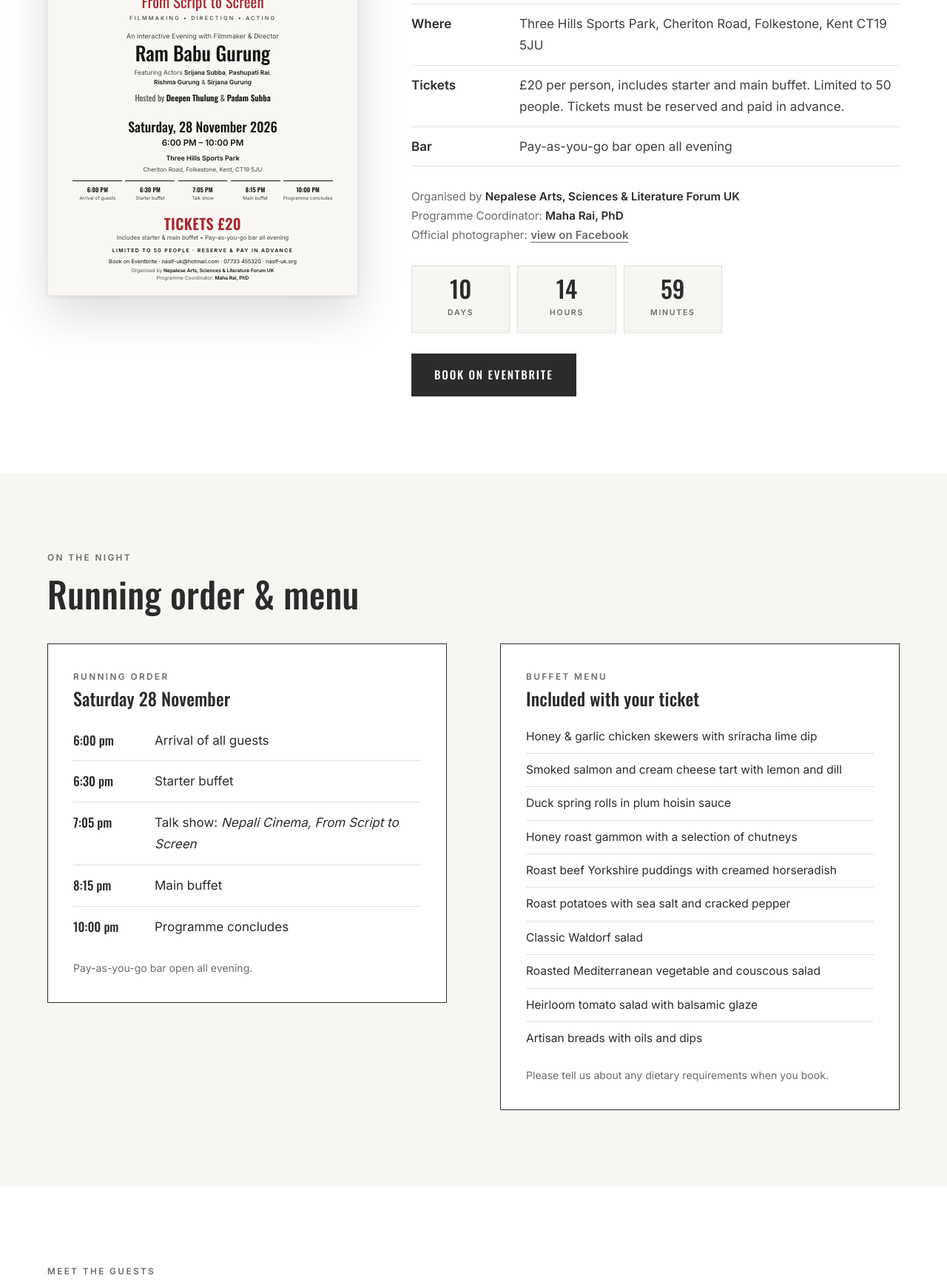
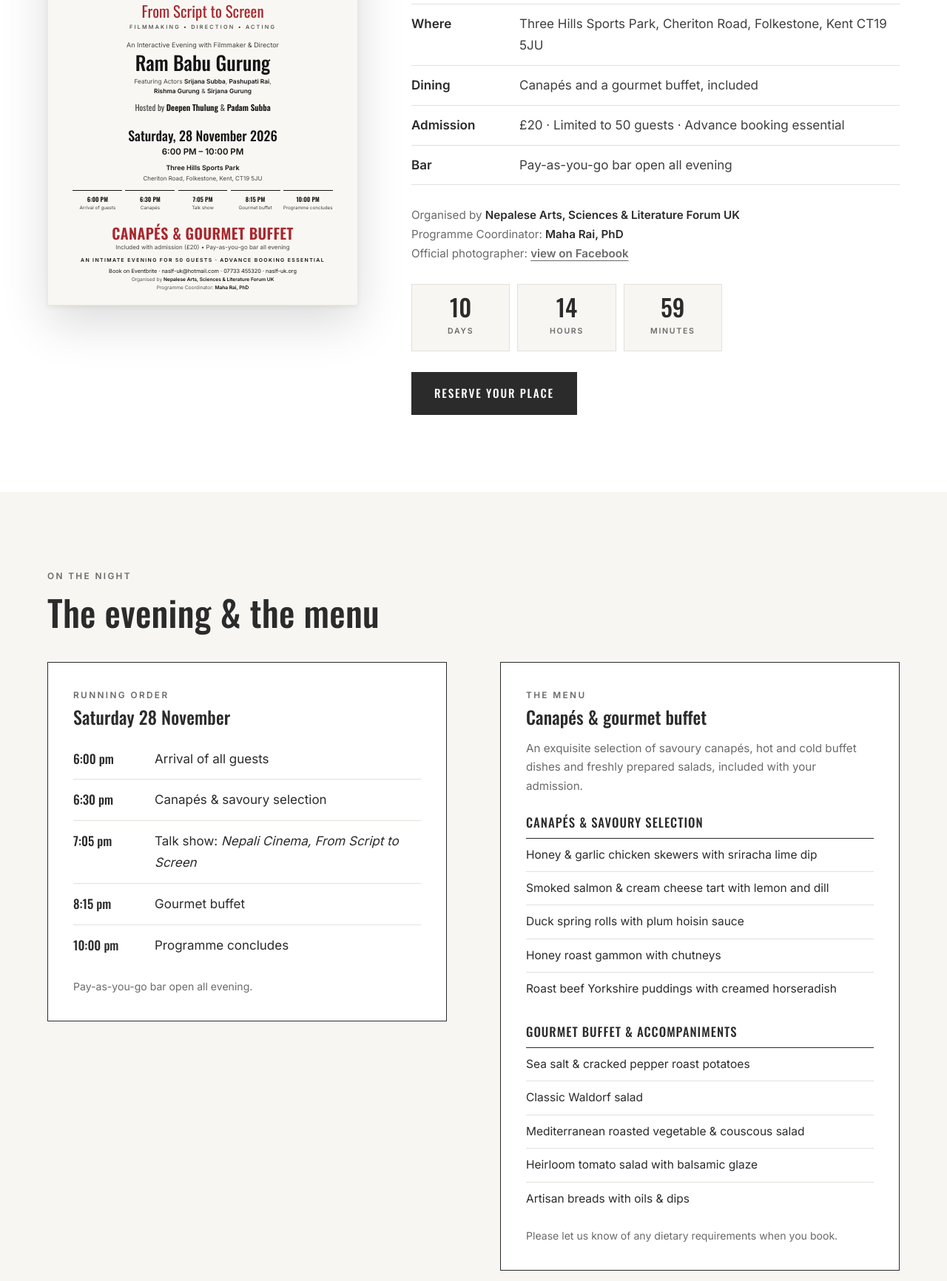
Before and after one commit to raimaha/naslf-website, a plain HTML site: page events.html in a window 1280 px wide. Shown: the part 849-2581 px from the top of the page at 74% size. Drawn offline with nearby package versions, Linux system fonts and the light colour scheme.

Commit message:
Add files via upload

```diff
--- a/events.html
+++ b/events.html
@@ -6,12 +6,12 @@
   <meta charset="UTF-8">
   <meta name="viewport" content="width=device-width, initial-scale=1.0">
   <title>Events | Nepalese Arts, Sciences & Literature Forum UK</title>
-  <meta name="description" content="Nepali Cinema: From Script to Screen. Saturday 28 November 2026, 6 to 10 pm, Three Hills Sports Park, Folkestone. Tickets £20.">
+  <meta name="description" content="Nepali Cinema: From Script to Screen. Saturday 28 November 2026, 6 to 10 pm, Three Hills Sports Park, Folkestone. Canapés and gourmet buffet included.">
   <link rel="canonical" href="https://naslf-uk.org/events">
   <meta property="og:type" content="website">
   <meta property="og:site_name" content="Nepalese Arts, Sciences & Literature Forum UK">
   <meta property="og:title" content="Events | Nepalese Arts, Sciences & Literature Forum UK">
-  <meta property="og:description" content="Nepali Cinema: From Script to Screen. Saturday 28 November 2026, 6 to 10 pm, Three Hills Sports Park, Folkestone. Tickets £20.">
+  <meta property="og:description" content="Nepali Cinema: From Script to Screen. Saturday 28 November 2026, 6 to 10 pm, Three Hills Sports Park, Folkestone. Canapés and gourmet buffet included.">
   <meta property="og:url" content="https://naslf-uk.org/events">
   <meta name="theme-color" content="#454545">
   <link rel="icon" href="favicon.svg" type="image/svg+xml">
@@ -20,7 +20,7 @@
   <link href="https://fonts.googleapis.com/css2?family=Inter:wght@400;500;600&family=Oswald:wght@400;500;600;700&display=swap" rel="stylesheet">
   <link rel="stylesheet" href="style.css">
   <script type="application/ld+json">
-  {"@context": "https://schema.org", "@type": "Event", "name": "Nepali Cinema: From Script to Screen", "description": "An interactive evening with filmmaker and director Ram Babu Gurung, featuring actors Srijana Subba, Pashupati Rai, Rishma Gurung and Sirjana Gurung. Hosted by Deepen Thulung and Padam Subba.", "startDate": "2026-11-28T18:00:00+00:00", "endDate": "2026-11-28T22:00:00+00:00", "eventStatus": "https://schema.org/EventScheduled", "eventAttendanceMode": "https://schema.org/OfflineEventAttendanceMode", "maximumAttendeeCapacity": 50, "location": {"@type": "Place", "name": "Three Hills Sports Park", "address": {"@type": "PostalAddress", "streetAddress": "Cheriton Road", "addressLocality": "Folkestone", "addressRegion": "Kent", "postalCode": "CT19 5JU", "addressCountry": "GB"}}, "offers": {"@type": "Offer", "price": "20", "priceCurrency": "GBP", "url": "https://www.eventbrite.co.uk/e/2004977214822", "availability": "https://schema.org/InStock"}, "organizer": {"@type": "Organization", "name": "Nepalese Arts, Sciences & Literature Forum UK", "url": "https://naslf-uk.org"}, "performer": [{"@type": "Person", "name": "Ram Babu Gurung"}, {"@type": "Person", "name": "Srijana Subba"}, {"@type": "Person", "name": "Pashupati Rai"}, {"@type": "Person", "name": "Rishma Gurung"}, {"@type": "Person", "name": "Sirjana Gurung"}]}
+  {"@context": "https://schema.org", "@type": "Event", "name": "Nepali Cinema: From Script to Screen", "description": "An interactive evening with filmmaker and director Ram Babu Gurung, featuring actors Srijana Subba, Pashupati Rai, Rishma Gurung and Sirjana Gurung. Hosted by Deepen Thulung and Padam Subba.", "startDate": "2026-11-28T18:00:00+00:00", "endDate": "2026-11-28T22:00:00+00:00", "eventStatus": "https://schema.org/EventScheduled", "eventAttendanceMode": "https://schema.org/OfflineEventAttendanceMode", "maximumAttendeeCapacity": 50, "location": {"@type": "Place", "name": "Three Hills Sports Park", "address": {"@type": "PostalAddress", "streetAddress": "Cheriton Road", "addressLocality": "Folkestone", "addressRegion": "Kent", "postalCode": "CT19 5JU", "addressCountry": "GB"}}, "offers": {"@type": "Offer", "price": "20", "priceCurrency": "GBP", "url": "https://www.eventbrite.co.uk/e/nepali-cinema-from-script-to-screen-an-evening-with-ram-babu-gurung-tickets-2004977214822", "availability": "https://schema.org/InStock"}, "organizer": {"@type": "Organization", "name": "Nepalese Arts, Sciences & Literature Forum UK", "url": "https://naslf-uk.org"}, "performer": [{"@type": "Person", "name": "Ram Babu Gurung"}, {"@type": "Person", "name": "Srijana Subba"}, {"@type": "Person", "name": "Pashupati Rai"}, {"@type": "Person", "name": "Rishma Gurung"}, {"@type": "Person", "name": "Sirjana Gurung"}]}
   </script>
 </head>
 <body>
@@ -60,7 +60,7 @@
       <div class="container feature">
         <div class="poster-wrap">
           <!-- EVENT POSTER: built in HTML so it stays sharp at any size -->
-          <figure class="poster" aria-label="Event poster: Nepali Cinema, From Script to Screen. Saturday 28 November 2026, 6 to 10 pm, Three Hills Sports Park, Folkestone. Tickets £20.">
+          <figure class="poster" aria-label="Event poster: Nepali Cinema, From Script to Screen. Saturday 28 November 2026, 6 to 10 pm, Three Hills Sports Park, Folkestone. Canapés and gourmet buffet included.">
             <div class="poster-inner">
               <span class="logo-tile" aria-hidden="true"><div class="logo-mark" aria-hidden="true"><span></span><span></span><span></span></div></span>
               <p class="p-forum">NEPALESE ARTS, SCIENCES &amp; LITERATURE FORUM UK</p>
@@ -79,15 +79,15 @@
               <p class="p-addr">Cheriton Road, Folkestone, Kent, CT19 5JU</p>
               <div class="p-order">
                 <div><b>6:00 PM</b><span>Arrival of guests</span></div>
-                <div><b>6:30 PM</b><span>Starter buffet</span></div>
+                <div><b>6:30 PM</b><span>Canapés</span></div>
                 <div><b>7:05 PM</b><span>Talk show</span></div>
-                <div><b>8:15 PM</b><span>Main buffet</span></div>
+                <div><b>8:15 PM</b><span>Gourmet buffet</span></div>
                 <div><b>10:00 PM</b><span>Programme concludes</span></div>
               </div>
               <div class="p-line"></div>
-              <p class="p-price">TICKETS £20</p>
-              <p class="p-inc">Includes starter &amp; main buffet • Pay-as-you-go bar all evening</p>
-              <p class="p-reserve">LIMITED TO 50 PEOPLE · RESERVE &amp; PAY IN ADVANCE</p>
+              <p class="p-price">CANAPÉS &amp; GOURMET BUFFET</p>
+              <p class="p-inc">Included with admission (£20) • Pay-as-you-go bar all evening</p>
+              <p class="p-reserve">AN INTIMATE EVENING FOR 50 GUESTS · ADVANCE BOOKING ESSENTIAL</p>
               <p class="p-contact">Book on Eventbrite · naslf-uk@hotmail.com · 07733 455320 · naslf-uk.org</p>
               <div class="p-foot">
                 <p>Organised by <strong>Nepalese Arts, Sciences &amp; Literature Forum UK</strong></p>
@@ -105,7 +105,8 @@
             <div><dt>Hosts</dt><dd>Deepen Thulung &amp; Padam Subba</dd></div>
             <div><dt>When</dt><dd>Saturday 28 November 2026, 6:00 pm – 10:00 pm</dd></div>
             <div><dt>Where</dt><dd>Three Hills Sports Park, Cheriton Road, Folkestone, Kent CT19 5JU</dd></div>
-            <div><dt>Tickets</dt><dd>£20 per person, includes starter and main buffet. Limited to 50 people. Tickets must be reserved and paid in advance.</dd></div>
+            <div><dt>Dining</dt><dd>Canapés and a gourmet buffet, included</dd></div>
+            <div><dt>Admission</dt><dd>£20 · Limited to 50 guests · Advance booking essential</dd></div>
             <div><dt>Bar</dt><dd>Pay-as-you-go bar open all evening</dd></div>
           </dl>
           <p class="credits">Organised by <strong>Nepalese Arts, Sciences &amp; Literature Forum UK</strong><br>Programme Coordinator: <strong>Maha Rai, PhD</strong><br>Official photographer: <a href="https://www.facebook.com/profile.php?id=61596335881298" target="_blank" rel="noopener" class="text-link">view on Facebook</a></p>
@@ -115,7 +116,7 @@
             <div><span data-mins>--</span><small>Minutes</small></div>
           </div>
           <div class="btn-row">
-            <a href="https://www.eventbrite.co.uk/e/2004977214822" target="_blank" rel="noopener" class="btn btn-dark">Book on Eventbrite</a>
+            <a href="https://www.eventbrite.co.uk/e/nepali-cinema-from-script-to-screen-an-evening-with-ram-babu-gurung-tickets-2004977214822" target="_blank" rel="noopener" class="btn btn-dark">Reserve your place</a>
           </div>
         </div>
       </div>
@@ -124,36 +125,41 @@
     <section class="soft">
       <div class="container">
         <p class="eyebrow">On the night</p>
-        <h2 class="section-title">Running order &amp; menu</h2>
+        <h2 class="section-title">The evening &amp; the menu</h2>
         <div class="two-col" style="margin-top:40px">
           <div class="card">
             <p class="eyebrow">Running order</p>
             <h3>Saturday 28 November</h3>
             <ol class="timeline">
               <li><time>6:00 pm</time><span>Arrival of all guests</span></li>
-              <li><time>6:30 pm</time><span>Starter buffet</span></li>
+              <li><time>6:30 pm</time><span>Canapés &amp; savoury selection</span></li>
               <li><time>7:05 pm</time><span>Talk show: <em>Nepali Cinema, From Script to Screen</em></span></li>
-              <li><time>8:15 pm</time><span>Main buffet</span></li>
+              <li><time>8:15 pm</time><span>Gourmet buffet</span></li>
               <li><time>10:00 pm</time><span>Programme concludes</span></li>
             </ol>
             <p class="small-note">Pay-as-you-go bar open all evening.</p>
           </div>
           <div class="card">
-            <p class="eyebrow">Buffet menu</p>
-            <h3>Included with your ticket</h3>
+            <p class="eyebrow">The menu</p>
+            <h3>Canapés &amp; gourmet buffet</h3>
+            <p class="menu-intro">An exquisite selection of savoury canapés, hot and cold buffet dishes and freshly prepared salads, included with your admission.</p>
+            <p class="menu-head">Canapés &amp; savoury selection</p>
             <ul class="menu-list">
               <li>Honey &amp; garlic chicken skewers with sriracha lime dip</li>
-              <li>Smoked salmon and cream cheese tart with lemon and dill</li>
-              <li>Duck spring rolls in plum hoisin sauce</li>
-              <li>Honey roast gammon with a selection of chutneys</li>
+              <li>Smoked salmon &amp; cream cheese tart with lemon and dill</li>
+              <li>Duck spring rolls with plum hoisin sauce</li>
+              <li>Honey roast gammon with chutneys</li>
               <li>Roast beef Yorkshire puddings with creamed horseradish</li>
-              <li>Roast potatoes with sea salt and cracked pepper</li>
+            </ul>
+            <p class="menu-head">Gourmet buffet &amp; accompaniments</p>
+            <ul class="menu-list">
+              <li>Sea salt &amp; cracked pepper roast potatoes</li>
               <li>Classic Waldorf salad</li>
-              <li>Roasted Mediterranean vegetable and couscous salad</li>
+              <li>Mediterranean roasted vegetable &amp; couscous salad</li>
               <li>Heirloom tomato salad with balsamic glaze</li>
-              <li>Artisan breads with oils and dips</li>
+              <li>Artisan breads with oils &amp; dips</li>
             </ul>
-            <p class="small-note">Please tell us about any dietary requirements when you book.</p>
+            <p class="small-note">Please let us know of any dietary requirements when you book.</p>
           </div>
         </div>
       </div>
@@ -229,11 +235,11 @@
 
     <section class="band">
       <div class="container">
-        <p class="eyebrow">Limited to 50 people</p>
-        <h2 class="section-title">Reserve your ticket</h2>
-        <p class="lead">Places are limited to 50 people. Tickets are £20 per person and must be reserved and paid in advance.</p>
+        <p class="eyebrow">An intimate evening for 50 guests</p>
+        <h2 class="section-title">Reserve your place</h2>
+        <p class="lead">Join us for an evening of cinema, conversation and fine food. Canapés and a gourmet buffet are included, and advance booking is essential.</p>
         <div class="btn-row" style="justify-content:center">
-          <a href="https://www.eventbrite.co.uk/e/2004977214822" target="_blank" rel="noopener" class="btn btn-light">Book on Eventbrite</a>
+          <a href="https://www.eventbrite.co.uk/e/nepali-cinema-from-script-to-screen-an-evening-with-ram-babu-gurung-tickets-2004977214822" target="_blank" rel="noopener" class="btn btn-light">Reserve on Eventbrite</a>
           <a href="contact.html#book" class="btn btn-ghost">Other ways to book</a>
         </div>
       </div>
--- a/style.css
+++ b/style.css
@@ -199,6 +199,8 @@ section { padding: 104px 0; }
 .menu-list { list-style: none; }
 .menu-list li { padding: 9px 0; border-bottom: 1px solid var(--line); font-size: .97rem; }
 .menu-list li:last-child { border-bottom: 0; }
+.menu-intro { color: var(--grey); font-size: .95rem; margin-bottom: 8px; }
+.menu-head { font-family: var(--display); font-weight: 500; font-size: 1.05rem; letter-spacing: .06em; text-transform: uppercase; margin-top: 22px; padding-bottom: 6px; border-bottom: 1.5px solid var(--ink); }
 .small-note { margin-top: 16px; font-size: .88rem; color: var(--grey); }
 
 .credits { color: var(--grey); font-size: .95rem; margin-bottom: 28px; }
```
Also changed, not shown: contact.html (+3 -3 lines), index.html (+10 -10 lines).
